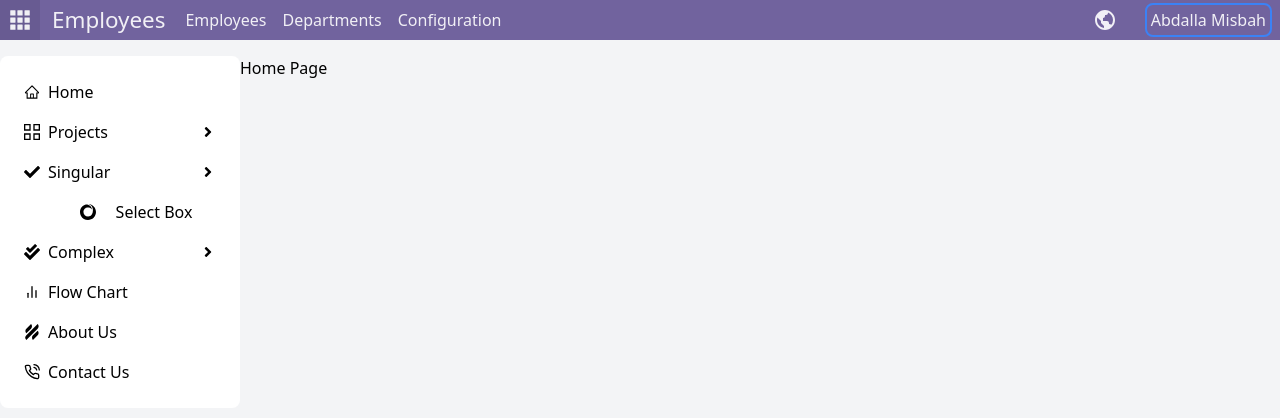
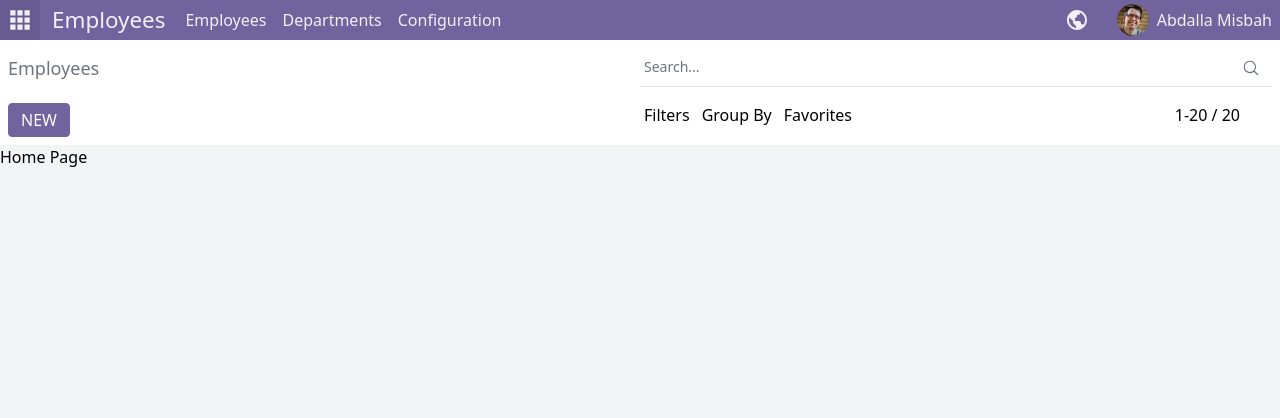
Before and after one commit to aaami1ster/nextjs-tailwind-sandbox, a Next.js app: page / in a window 1280 px wide. Shown: the top 418 px of the page. Built offline with nearby package versions, Linux system fonts and the light colour scheme.

Commit message:
feat: add control panel

```diff
--- /dev/null
+++ b/components/layout/ControlPanel.tsx
@@ -0,0 +1,151 @@
+"use client";
+
+import React from "react";
+import { HiMagnifyingGlass } from "react-icons/hi2";
+
+type ControlPanelProps = {
+  children: React.ReactNode;
+};
+const ControlPanel = () => {
+  return (
+    <div className="o_control_panel flex flex-col bg-white w-screen">
+      {/* cp top */}
+      <div className="o_cp_top flex p-2">
+        {/* breadcrump */}
+        <div className="flex items-center flex-grow basis-0">
+          <h1 className={`text-[#6c757d] text-lg`}>Employees</h1>
+        </div>
+
+        {/* search */}
+        {/* <div className="flex items-center flex-grow basis-0"> */}
+        <div className="relative flex flex-1 flex-shrink-0 focus-visible:outline-none">
+          <label htmlFor="search" className="sr-only">
+            Search
+          </label>
+          <input
+            className="peer block w-full border-b border-gray-200 py-[9px] pl-1 text-sm placeholder:text-gray-500 focus-visible:outline-none"
+            placeholder={"Search..."}
+            onChange={(e) => {
+              console.log("changed.");
+              // handleSearch(e.target.value);
+            }}
+            defaultValue={"" /* searchParams.get("query")?.toString() */}
+          />
+          <HiMagnifyingGlass className="absolute right-3 top-1/2 h-[18px] w-[18px] -translate-y-1/2 text-gray-500 peer-focus:text-gray-900" />
+        </div>
+        {/* </div> */}
+      </div>
+
+      {/* cp bottom */}
+      <div className="o_cp_bottom flex  p-2">
+        <div className="o_cp_bottom_left flex flex-grow basis-0">
+          <div
+            className="o_cp_buttons d-flex align-items-baseline"
+            role="toolbar"
+            aria-label="Main actions"
+          >
+            <button
+              type="button"
+              className="btn btn-primary o-kanban-button-new bg-primary hover:bg-primary-hover text-white border-primary hover:border-primary-hover font-medium text-base border py-1 px-3 rounded"
+              accessKey="c"
+              data-bounce-button=""
+            >
+              NEW
+            </button>
+          </div>
+        </div>
+        <div className="o_cp_bottom_right flex flex-grow basis-0 justify-between">
+          {/* search options */}
+          <div
+            className="btn-group o_search_options position-static flex gap-2"
+            role="search"
+          >
+            <div className="o-dropdown dropdown o_filter_menu btn-group o-dropdown--no-caret">
+              <button
+                className="dropdown-toggle btn btn-light"
+                tabIndex={0}
+                aria-expanded="false"
+              >
+                <i className="me-1 fa fa-filter"></i>
+                <span className="o_dropdown_title">Filters</span>
+              </button>
+            </div>
+            <div className="o-dropdown dropdown o_group_by_menu btn-group o-dropdown--no-caret">
+              <button
+                className="dropdown-toggle btn btn-light"
+                tabIndex={0}
+                aria-expanded="false"
+              >
+                <i className="me-1 oi oi-group"></i>
+                <span className="o_dropdown_title">Group By</span>
+              </button>
+            </div>
+            <div className="o-dropdown dropdown o_favorite_menu btn-group o-dropdown--no-caret">
+              <button
+                className="dropdown-toggle btn btn-light"
+                tabIndex={0}
+                aria-expanded="false"
+              >
+                <i className="me-1 fa fa-star"></i>
+                <span className="o_dropdown_title">Favorites</span>
+              </button>
+            </div>
+          </div>
+
+          {/* search pagination */}
+          <div className="o_cp_pager" role="search">
+            <nav
+              className="o_pager align-items-center d-flex gap-2"
+              aria-label="Pager"
+            >
+              <span className="o_pager_counter">
+                <span className="o_pager_value d-inline-block border-bottom border-transparent mb-n1">
+                  1-20
+                </span>
+                <span> / </span>
+                <span className="o_pager_limit">20</span>
+              </span>
+              <span className="btn-group" aria-atomic="true">
+                <button
+                  type="button"
+                  className="fa fa-chevron-left btn btn-secondary o_pager_previous px-2 rounded-start"
+                  aria-label="Previous"
+                  data-tooltip="Previous"
+                  tabIndex={-1}
+                  data-hotkey="p"
+                  disabled
+                ></button>
+                <button
+                  type="button"
+                  className="fa fa-chevron-right btn btn-secondary o_pager_next px-2 rounded-end"
+                  aria-label="Next"
+                  data-tooltip="Next"
+                  tabIndex={-1}
+                  data-hotkey="n"
+                  disabled
+                ></button>
+              </span>
+            </nav>
+          </div>
+          {/* <nav className="btn-group o_cp_switch_buttons">
+            <button
+              className="btn btn-light o_switch_view o_kanban oi oi-view-kanban active"
+              data-tooltip="Kanban"
+            ></button>
+            <button
+              className="btn btn-light o_switch_view o_list oi oi-view-list"
+              data-tooltip="List"
+              title=""
+            ></button>
+            <button
+              className="btn btn-light o_switch_view o_activity fa fa-clock-o"
+              data-tooltip="Activity"
+            ></button>
+          </nav> */}
+        </div>
+      </div>
+    </div>
+  );
+};
+
+export default ControlPanel;
--- a/components/layout/Header.tsx
+++ b/components/layout/Header.tsx
@@ -16,7 +16,7 @@ const Header = (props: HeaderProps) => {
   const { toggle } = useContext(MenuContext);
   const { currentApp } = useContext(AppContext);
   return (
-    <div className="bg-primary flex justify-between items-start h-10 mb-4 text-secondary sticky top-0">
+    <div className="bg-primary flex justify-between items-center h-10 text-secondary sticky top-0">
       <div className="flex justify-center items-center gap-3">
         <AppsSelectBox />
         <h1 className="text-[1.4rem]">
@@ -26,14 +26,18 @@ const Header = (props: HeaderProps) => {
           {currentApp.menu.map((item: any, key: number) => {
             if (!item.menu || item.menu.length <= 0) {
               return (
-                <Link key={key} href={item.to} className="flex justify-content cursor-pointer hover:bg-black-rgba items-center h-full px-2">
+                <Link
+                  key={key}
+                  href={item.to}
+                  className="flex justify-content cursor-pointer hover:bg-black-rgba items-center h-full px-2"
+                >
                   {item.name}
                 </Link>
               );
             }
             return (
               <MenuSelectBox key={key} title={item.name} menu={item.menu} />
-            )
+            );
           })}
         </div>
       </div>
@@ -41,10 +45,8 @@ const Header = (props: HeaderProps) => {
       <div>
         <div className="flex justify-center items-center gap-3">
           <LanguageSelectBox />
-          <FaBars onClick={toggle} className="lg:hidden cursor-pointer" />
-          <div>
-            <UserAreaSelectBox />
-          </div>
+          {/* <FaBars onClick={toggle} className="lg:hidden cursor-pointer" /> */}
+          <UserAreaSelectBox />
         </div>
       </div>
     </div>
--- a/components/layout/LanguageSelectBox.tsx
+++ b/components/layout/LanguageSelectBox.tsx
@@ -34,7 +34,7 @@ const LanguageSelectBox = (props: Props) => {
               onClick={() => {
                 setOpen(false);
               }}
-              className={`flex justify-center items-center gap-x-2 px-2 py-1 hover:bg-sky-300 cursor-pointer`}
+              className={`flex justify-center items-center gap-x-2 px-2 py-1 hover:bg-black-rgba cursor-pointer`}
             >
               {/* <AiOutlineCheck className={`text-sky-300`} /> */}
               <Link href={item.route}><span className={item.flag}></span></Link>
--- a/components/layout/MainLayout.tsx
+++ b/components/layout/MainLayout.tsx
@@ -1,6 +1,6 @@
 import React from "react";
-import SideBar from "./SideBar";
 import Header from "./Header";
+import ControlPanel from "./ControlPanel";
 
 type MainLayoutProps = {
   children: React.ReactNode;
@@ -9,8 +9,8 @@ const MainLayout = ({ children }: MainLayoutProps) => {
   return (
     <div className="bg-gray-100 w-screen min-h-screen">
       <Header />
-      <div className="flex justify-start items-start">
-        <SideBar />
+      <div className="flex flex-col justify-start items-start">
+        <ControlPanel />
         <main className="flex-1">{children}</main>
       </div>
     </div>
--- a/components/layout/UserAreaSelectBox.tsx
+++ b/components/layout/UserAreaSelectBox.tsx
@@ -1,11 +1,16 @@
 "use client";
 import Link from "next/link";
+import Image from "next/image";
 import React, { useState } from "react";
 
 const actions = [
-  { id: 1, label: "Profile", route: "/users/profile" },
-  { id: 2, label: "Transactions", route: "/users/transactions" },
-  { id: 3, label: "Log Out", route: "/users/logout" },
+  { id: 1, label: "Documentation", route: "/" },
+  { id: 2, label: "Support", route: "/" },
+  { id: 3, label: "Shortcuts", route: "/" },
+  { id: 3, label: "break", route: "/" },
+  { id: 4, label: "My Profile", route: "/users/profile" },
+  { id: 5, label: "My odoo.com account", route: "www.odoo.com" },
+  { id: 6, label: "Log Out", route: "/users/logout" },
 ];
 type Props = {};
 
@@ -19,27 +24,41 @@ const UserAreaSelectBox = (props: Props) => {
           onClick={() => setOpen((prev) => !prev)}
           className="p-2 cursor-pointer"
         >
-          <span className="border-2 border-blue-500 p-1 rounded-lg">
-            Abdalla Misbah
-          </span>
+          <div className="flex flex-row items-center justify-between">
+            <Image
+              src={"/image.jpeg"}
+              alt={`'s profile picture`}
+              className="mr-2 rounded-full"
+              width={32}
+              height={32}
+            />
+            <span>Abdalla Misbah</span>
+          </div>
         </div>
         <div
           className={`flex flex-col bg-white w-40 rounded-b-sm transition-all duration-200 overflow-hidden ${
             open ? "opacity-100 h-auto" : "opacity-0 h-0"
-          } absolute top-10 right-0 shadow-lg text-[#495057]`}
+          } absolute top-11 right-0 shadow-lg text-[#495057]`}
         >
-          {actions.map((item) => (
+          {actions.map((item) =>
+            item.label === "break" ? (
+              <div
+                key={`${item.id}$`}
+                role="separator"
+                className="h-0 my-2 overflow-hidden border-t-slate-300 border-t-[1px]"
+              ></div>
+            ) : (
               <div
                 key={item.id}
                 onClick={() => {
                   setOpen(false);
                 }}
-              className={`flex justify-center items-center gap-x-2 px-2 py-1 hover:bg-sky-300 cursor-pointer`}
+                className={`flex justify-start items-center gap-x-2 px-2 py-1 hover:bg-black-rgba cursor-pointer`}
               >
-              {/* <AiOutlineCheck className={`text-sky-300`} /> */}
-              <Link href={item.route}>{item.label}</Link>
+                <Link className="text-xs" href={item.route}>{item.label}</Link>
               </div>
-          ))}
+            )
+          )}
         </div>
       </div>
       <div
--- a/tailwind.config.ts
+++ b/tailwind.config.ts
@@ -15,6 +15,7 @@ const config: Config = {
       },
       colors: {
         'primary': '#71639e',
+        'primary-hover': '#605486',
         'secondary': 'rgba(255, 255, 255, 0.9)',
         'black-rgba': 'rgba(0, 0, 0, 0.08)',
       }
```
Also changed, not shown: public/image.jpeg (added). Lines whose indentation alone changed are shown as unchanged.
